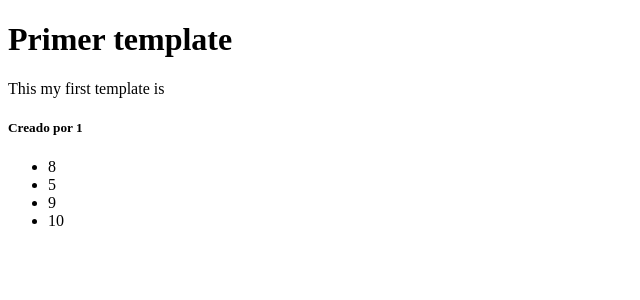
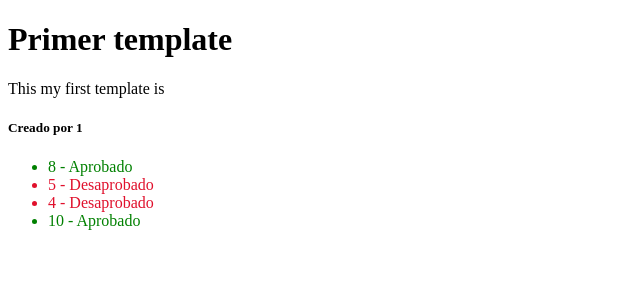
Before and after one commit to gadiazsaavedra/proyectoCuello-cywIjlS6, a Django app: page /saludotemplate/1 in a window 1280 px wide. Shown: the top 300 px of the page, without its empty margins (0-640 px from the left). Run offline with Django 4.2, Linux system fonts and the light colour scheme.

Commit message:
con un loader and get_template

```diff
--- a/ProyectoDjango1/ProyectoDjango1/settings.py
+++ b/ProyectoDjango1/ProyectoDjango1/settings.py
@@ -54,7 +54,7 @@ ROOT_URLCONF = "ProyectoDjango1.urls"
 TEMPLATES = [
     {
         "BACKEND": "django.template.backends.django.DjangoTemplates",
-        "DIRS": [],
+        "DIRS": [f"{BASE_DIR}/ProyectoDjango1/templates/"],
         "APP_DIRS": True,
         "OPTIONS": {
             "context_processors": [
--- a/ProyectoDjango1/ProyectoDjango1/templates/template1.html
+++ b/ProyectoDjango1/ProyectoDjango1/templates/template1.html
@@ -12,9 +12,16 @@
     <h5>Creado por {{my_name}}</h5>
     <ul>
         {% for nota in notas %}
-            <li>
-                {{nota}}
-            </li>
+            {% if nota >= 6 %}
+                <li style="color: green;">
+                    {{nota}} - Aprobado
+                </li>
+            {%else%}
+                <li style="color: rgb(224, 16, 44);">
+                    {{nota}} - Desaprobado
+                </li>
+            {%endif%}
+
         {% endfor %}
     </ul>
 
--- a/ProyectoDjango1/ProyectoDjango1/views.py
+++ b/ProyectoDjango1/ProyectoDjango1/views.py
@@ -1,7 +1,7 @@
 """Creamos ProyectoCuello"""
 from datetime import datetime
 from django.http import HttpResponse
-from django.template import Context, Template
+from django.template import Context, Template, loader
 
 
 def saludo(request: bool) -> HttpResponse:
@@ -49,8 +49,13 @@ def saludo_template(request: bool, nombre) -> HttpResponse:
     Returns:
         HttpResponse: _description_
     """
-    with open("C:/Users/GUSTAVO/OneDrive/GOOGLE DRIVE/Gustavo/Curso programacion/Coder House/proyectoCuello/proyectoCuello-cywIjlS6/ProyectoDjango1/ProyectoDjango1/templates/template1.html") as miHtml:
-        plantilla = Template(miHtml.read())
+    # with open("C:/Users/GUSTAVO/OneDrive/GOOGLE DRIVE/Gustavo/Curso programacion/Coder House/proyectoCuello/proyectoCuello-cywIjlS6/ProyectoDjango1/ProyectoDjango1/templates/template1.html") as miHtml:
+    #    plantilla = Template(miHtml.read())
     # mi_contexto = Context()
     # documento = plantilla.render(mi_contexto)
-    return HttpResponse(plantilla.render(Context({'my_name': nombre, 'notas': [8, 5, 9, 10]})))
+    # plantilla = loader.get_template("template1.html")
+    # return HttpResponse(plantilla.render(Context({'my_name': nombre, 'notas': [8, 5, 9, 10]})))
+    documento = (loader.get_template("template1.html")).render(
+        {"my_name": nombre, "notas": [8, 5, 4, 10]}
+    )
+    return HttpResponse(documento)
```
